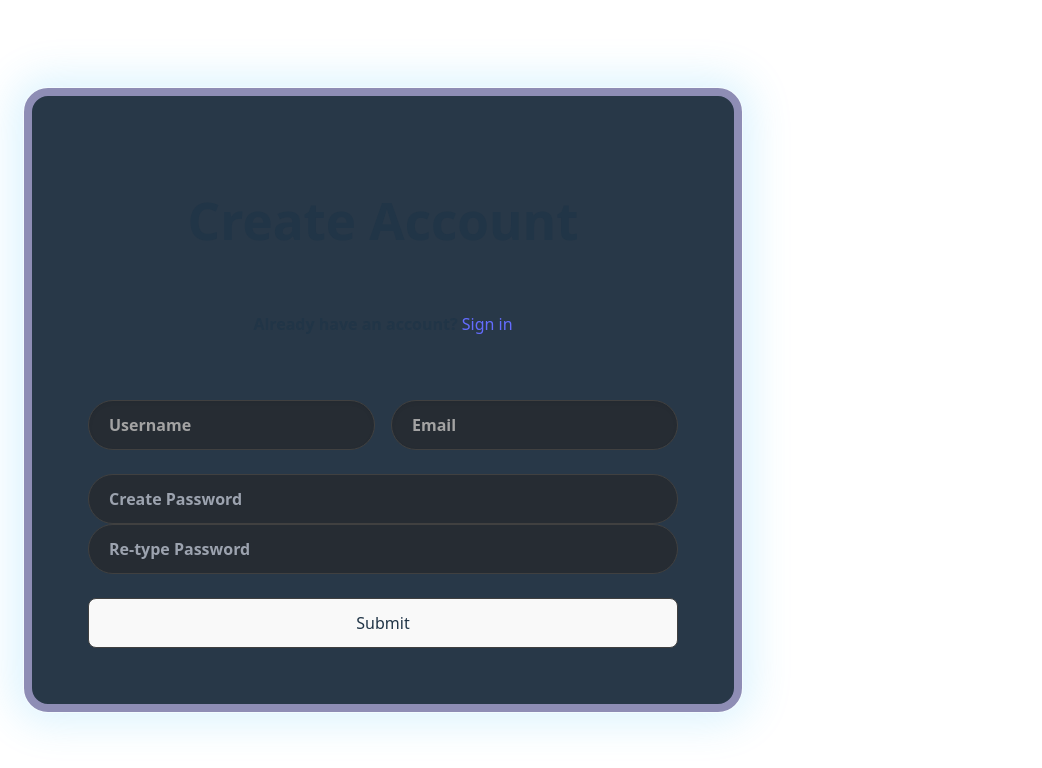
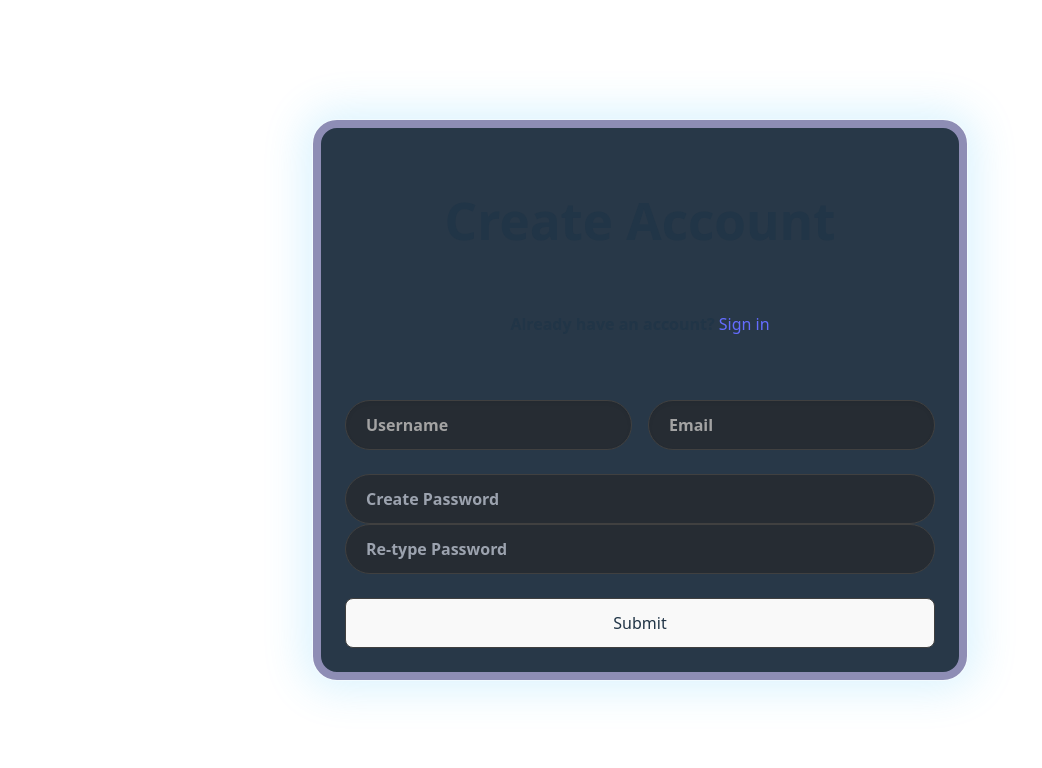
Before and after one commit to ethancha0/productivity-manager, a React (Vite) app: page / in a window 1280 px wide. Shown: the top 768 px of the page, without its empty margins (0-1042 px from the left). Built offline with nearby package versions, Linux system fonts and the light colour scheme; no server answers.

Commit message:
styling to dashboard and login pages

```diff
--- a/src/CreateAccount/CreateAccount.tsx
+++ b/src/CreateAccount/CreateAccount.tsx
@@ -64,8 +64,9 @@ function CreateAccount(){
 
 
     return(
-        <div className="flex flex-col items-center m-6  font-semibold border border-8  border-[#8e8db5]  bg-[#283848] backdrop-blur ring-1 ring-white/25 shadow-[0_0_0_1px_rgba(255,255,255,.25),0_0_40px_10px_rgba(56,189,248,.18)]
-    rounded-3xl p-8 m-32
+        <div className="min-h-screen w-screen flex items-center justify-center px-4">
+        <div className=" flex flex-col justify-center items-center m-6  font-semibold border border-8  border-[#8e8db5]  bg-[#283848] backdrop-blur ring-1 ring-white/25 shadow-[0_0_0_1px_rgba(255,255,255,.25),0_0_40px_10px_rgba(56,189,248,.18)]
+    rounded-3xl
     hover:ring-2 hover:ring-sky-300/35 hover:shadow-[0_0_30px_8px_rgba(56,189,248,.18)]
     transition">
             <h1 className="p-16">
@@ -136,6 +137,7 @@ function CreateAccount(){
             </form>
 
         </div>
+    </div>
 
     )
 
--- a/src/Dashboard/Calendar.tsx
+++ b/src/Dashboard/Calendar.tsx
@@ -105,7 +105,7 @@ export default function Calandar() {
 
   return (
     <div className="border border-8  border-[#8e8db5]  bg-[#283848] backdrop-blur ring-1 ring-white/25 shadow-[0_0_0_1px_rgba(255,255,255,.25),0_0_40px_10px_rgba(56,189,248,.18)]
-    rounded-3xl p-8 m-32
+    rounded-3xl p-4 m-8
     hover:ring-2 hover:ring-sky-300/35 hover:shadow-[0_0_30px_8px_rgba(56,189,248,.18)]
     transition
     fc
@@ -187,6 +187,7 @@ export default function Calandar() {
 
           <button onClick = {() => (setShowPopup(false))} className={"flex"}>X</button>
           <input
+            className="w-full rounded-full border border-neutral-700 bg-neutral-800/60 px-5 py-3 shadow-inner placeholder-neutral-400 focus:outline-none focus:ring-2"
             type="text"
             placeholder="Title"
             value={draftTitle}
@@ -194,6 +195,7 @@ export default function Calandar() {
           ></input>
 
           <input
+            className="rounded-full border border-neutral-700 bg-neutral-800/60 px-5 py-3 shadow-inner placeholder-neutral-400 focus:outline-none focus:ring-2"
             type="text"
             placeholder="Description (optional)"
             value={draftDescription}
@@ -201,7 +203,7 @@ export default function Calandar() {
           ></input>
 
             <input
-            className={""}
+            className={"rounded-full border border-neutral-700 bg-neutral-800/60 px-5 py-3 shadow-inner placeholder-neutral-400 focus:outline-none focus:ring-2"}
             type="text"
             placeholder="Date"
             value ={draftDate}
@@ -210,6 +212,7 @@ export default function Calandar() {
 
 
           <input
+            className={"rounded-full border border-neutral-700 bg-neutral-800/60 px-5 py-3 shadow-inner placeholder-neutral-400 focus:outline-none focus:ring-2"}
             type="text"
             placeholder="Time (leave blank if all-day)"
             value={draftTime}
@@ -227,7 +230,7 @@ export default function Calandar() {
 
 
       {/* You can trigger it from a button too */}
-      <button onClick={() => recount()}>Recount</button>
+      {/* <button onClick={() => recount()}>Recount</button>*/}
 
     </div>
   )
--- a/src/Dashboard/HabitTracker.tsx
+++ b/src/Dashboard/HabitTracker.tsx
@@ -3,7 +3,7 @@ function HabitTracker(){
 
     return(
         <div className="border border-8  border-[#8e8db5]  bg-[#283848] backdrop-blur ring-1 ring-white/25 shadow-[0_0_0_1px_rgba(255,255,255,.25),0_0_40px_10px_rgba(56,189,248,.18)]
-                        rounded-3xl p-8 m-32 w-fit
+                        rounded-3xl gap-2 p-8 m-2 w-fit
                         hover:ring-2 hover:ring-sky-300/35 hover:shadow-[0_0_30px_8px_rgba(56,189,248,.18)]
                         transition">
 
--- a/src/Dashboard/Stopwatch.tsx
+++ b/src/Dashboard/Stopwatch.tsx
@@ -26,7 +26,7 @@ export default function Stopwatch() {
   };
 
   return (
-    <div className="flex flex-col items-center gap-3">
+    <div className="flex flex-col items-center gap-2 pt-0">
       <div className="font-mono text-5xl text-orange-600 tabular-nums">
         {String(minutes).padStart(2, "0")}:{String(seconds).padStart(2, "0")}
       </div>
--- a/src/Dashboard/Timer.tsx
+++ b/src/Dashboard/Timer.tsx
@@ -40,7 +40,7 @@ export default function Pomodoro() {
     <div>
 
 
-      <form onSubmit ={handleSubmit} className="flex flex-col-reverse items-center gap-2">
+      <form onSubmit ={handleSubmit} className="flex flex-col-reverse items-center gap-2 pt-8 m-2 pb-0">
 
         {/* input time */}
         {!inSession && (
--- a/src/Login/Login.tsx
+++ b/src/Login/Login.tsx
@@ -88,6 +88,7 @@ function Login(){
 
 
     return(
+        <div className="min-h-screen w-screen flex items-center justify-center px-4">
           <div className="flex flex-col items-center m-6  font-semibold border border-8  border-[#8e8db5]  bg-[#283848] backdrop-blur ring-1 ring-white/25 shadow-[0_0_0_1px_rgba(255,255,255,.25),0_0_40px_10px_rgba(56,189,248,.18)]
       rounded-3xl p-8 m-32
       hover:ring-2 hover:ring-sky-300/35 hover:shadow-[0_0_30px_8px_rgba(56,189,248,.18)]
@@ -120,6 +121,7 @@ function Login(){
 
 
           </div>
+        </div>
     )
 
 }
```
Also changed, not shown: 1 other file (tests, documents, lock files or other folders). Lines whose indentation alone changed are shown as unchanged.
